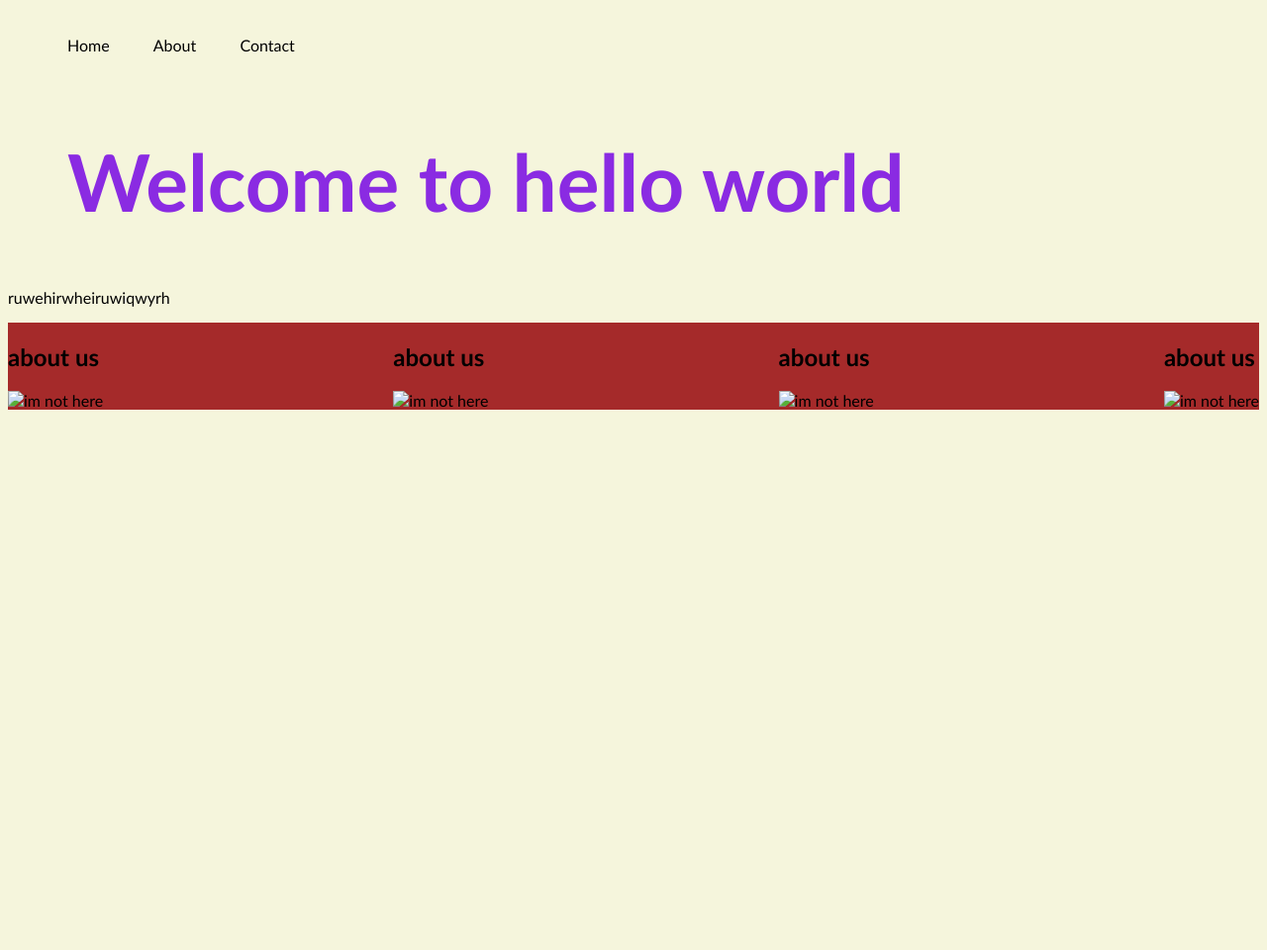
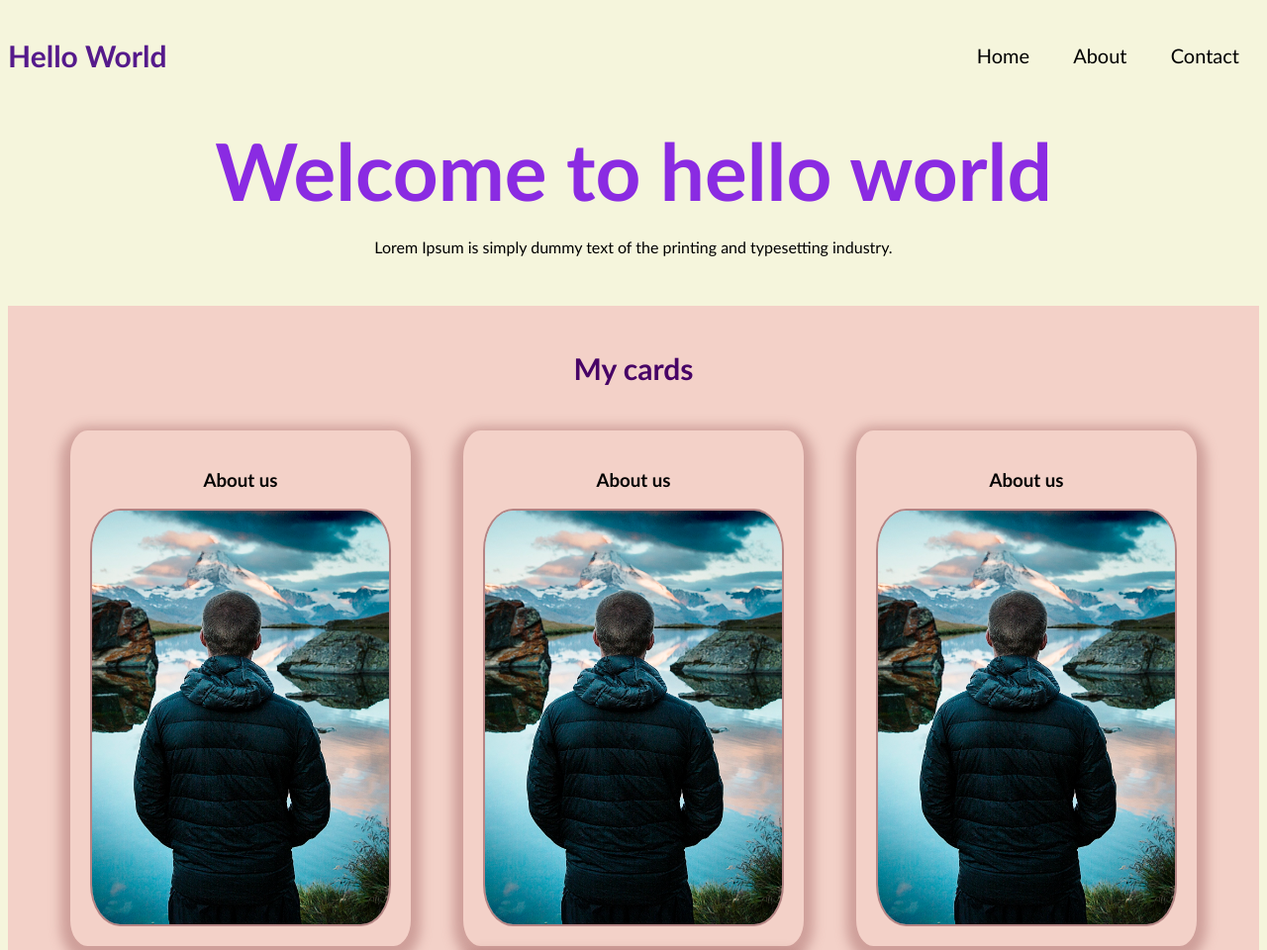
Before and after one commit to bushrakalaji/hello-world2, a plain HTML site: page index.html in a window 1280 px wide. Shown: the top 960 px of the page at 99% size. Before the commit the page ends 800 px from the top, so only its background shows below. Drawn offline with Linux system fonts and the light colour scheme.

Commit message:
تعديل على الستايل

```diff
--- a/css/style.css
+++ b/css/style.css
@@ -1,31 +1,112 @@
+/* body */
+
 body {
   background-color: beige;
   font-family: "Gill Sans", "Gill Sans MT", Calibri, "Trebuchet MS", sans-serif;
 }
 
+/* Heading h1 h2 ... h6 */
+
 h1 {
+  margin: 20px;
   font-size: 80px;
-  padding: 30px;
-  margin: 30px;
   color: blueviolet;
 }
 
-.fist-div {
-  background-color: brown;
+h2 {
+  text-align: center;
+  font-size: 30px;
+  color: #470366;
 }
+
+/* header */
+
+header {
+  display: flex;
+  align-items: center;
+  justify-content: space-between;
+}
+
+/* logo */
+
+a {
+  text-decoration: none;
+  font-size: 30px;
+  font-weight: bolder;
+}
+
+/* navbar */
 
 nav li {
   display: inline-block;
   padding: 10px;
   margin: 10px;
+  font-size: 20px;
 }
-
-.fist-div {
-  display: flex;
-  justify-content: space-between;
-  flex-wrap: wrap;
-}
-
 nav li:hover {
   background-color: blue;
 }
+
+/* main */
+
+.welcome {
+  display: flex;
+  flex-direction: column;
+  align-items: center;
+}
+
+/* first cards section "Pink" */
+
+.first_section {
+  background-color: #f2bcbca0;
+  padding-top: 20px;
+  margin-top: 50px;
+}
+
+.cards {
+  display: flex;
+  justify-content: space-evenly;
+  flex-wrap: wrap;
+  padding: 20px;
+  gap: 10px;
+}
+
+.card {
+  display: flex;
+  flex-direction: column;
+  align-items: center;
+  box-shadow: 0px 6px 12px 10px #99545466;
+  padding: 20px;
+  border-radius: 5%;
+}
+
+.image {
+  max-width: 300px;
+  border-radius: 10%;
+  border: 2px solid rgb(180, 132, 132);
+}
+
+/* second card section "Green" */
+
+.sec_section {
+  background-color: #91dcae69;
+  padding-top: 20px;
+  padding-bottom: 30px;
+  margin-top: 50px;
+}
+
+.sec_cards {
+  display: flex;
+  flex-direction: column;
+  align-items: center;
+  gap: 30px;
+}
+
+.sec_card {
+  display: flex;
+  flex-direction: column;
+  align-items: center;
+  box-shadow: 0px 6px 12px 10px #214b3266;
+  padding: 20px;
+  border-radius: 5%;
+}
--- a/index.html
+++ b/index.html
@@ -9,6 +9,7 @@
   </head>
   <body>
     <header>
+      <a href="">Hello World</a>
       <nav>
         <ul>
           <li>Home</li>
@@ -19,27 +20,57 @@
     </header>
 
     <main>
-      <h1>Welcome to hello world</h1>
-      <p>ruwehirwheiruwiqwyrh</p>
+      <div class="welcome">
+        <h1>Welcome to hello world</h1>
+        <span>
+          Lorem Ipsum is simply dummy text of the printing and typesetting
+          industry.
+        </span>
+      </div>
 
-      <div class="fist-div">
-        <div>
-          <h2>about us</h2>
-          <img src="" alt="im not here" />
+      <section class="first_section">
+        <h2>My cards</h2>
+        <div class="cards">
+          <div class="card">
+            <h3>About us</h3>
+            <img class="image" src="images/item3-page.jpg" alt="im not here" />
+          </div>
+          <div class="card">
+            <h3>About us</h3>
+            <img class="image" src="images/item3-page.jpg" alt="im not here" />
+          </div>
+          <div class="card">
+            <h3>About us</h3>
+            <img class="image" src="images/item3-page.jpg" alt="im not here" />
+          </div>
+          <div class="card">
+            <h3>About us</h3>
+            <img class="image" src="images/item3-page.jpg" alt="im not here" />
+          </div>
         </div>
-        <div>
-          <h2>about us</h2>
-          <img src="" alt="im not here" />
+      </section>
+
+      <section class="sec_section">
+        <h2>My cards</h2>
+        <div class="sec_cards">
+          <div class="sec_card">
+            <h3>About us</h3>
+            <img class="image" src="images/item3-page.jpg" alt="im not here" />
+          </div>
+          <div class="sec_card">
+            <h3>About us</h3>
+            <img class="image" src="images/item3-page.jpg" alt="im not here" />
+          </div>
+          <div class="sec_card">
+            <h3>About us</h3>
+            <img class="image" src="images/item3-page.jpg" alt="im not here" />
+          </div>
+          <div class="sec_card">
+            <h3>About us</h3>
+            <img class="image" src="images/item3-page.jpg" alt="im not here" />
+          </div>
         </div>
-        <div>
-          <h2>about us</h2>
-          <img src="" alt="im not here" />
-        </div>
-        <div>
-          <h2>about us</h2>
-          <img src="" alt="im not here" />
-        </div>
-      </div>
+      </section>
     </main>
   </body>
 </html>
```
Also changed, not shown: images/heavy-snow-drift-on-mountain.jpg (added), images/item3-page.jpg (added), images/man-runs-across-snow.jpg (added).
